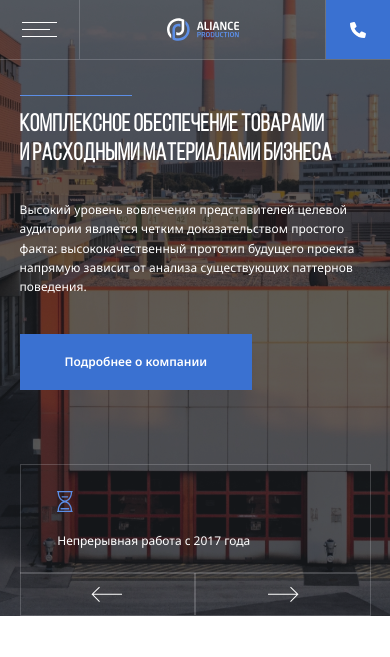
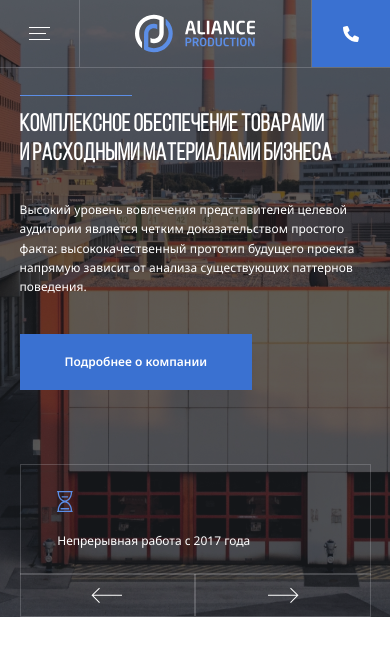
Before and after one commit to katanablaade/Aliance, a PHP site: page / in a window 390 px wide. Shown: the top 657 px of the page. Run offline with PHP 8.4, Linux system fonts and the light colour scheme.

Commit message:
add: mobile navbar adaptive

```diff
--- a/css/style.css
+++ b/css/style.css
@@ -484,7 +484,7 @@ body {
     padding: 2rem;
   }
   .logo-svg {
-    max-width: 6rem;
+    width: 6rem;
   }
   .header-nav {
     padding-left: 1rem;
@@ -515,7 +515,7 @@ body {
     display: none;
   }
   .navbar {
-    height: 5rem;
+    height: 5.7rem;
   }
   .navbar-button {
     padding-left: 2rem;
@@ -563,7 +563,7 @@ body {
     display: flex;
     flex-direction: column;
     justify-content: space-between;
-    padding: 1.8rem;
+    padding: 2.28rem 2.41rem;
     border-right: 1px solid rgba(235, 235, 240, 0.2);
   }
   .navbar-light .mobile-menu-line {
@@ -584,6 +584,7 @@ body {
   .navbar-button .button-icon {
     display: block;
     fill: #ffffff;
+    margin: 0.6rem;
   }
   .mobile-menu {
     position: fixed;
@@ -731,4 +732,8 @@ body {
   .card-marks-text {
     margin-right: 0;
   }
+  .logo-svg {
+    width: 10rem;
+    height: 3.75rem;
+  }
 }
```
